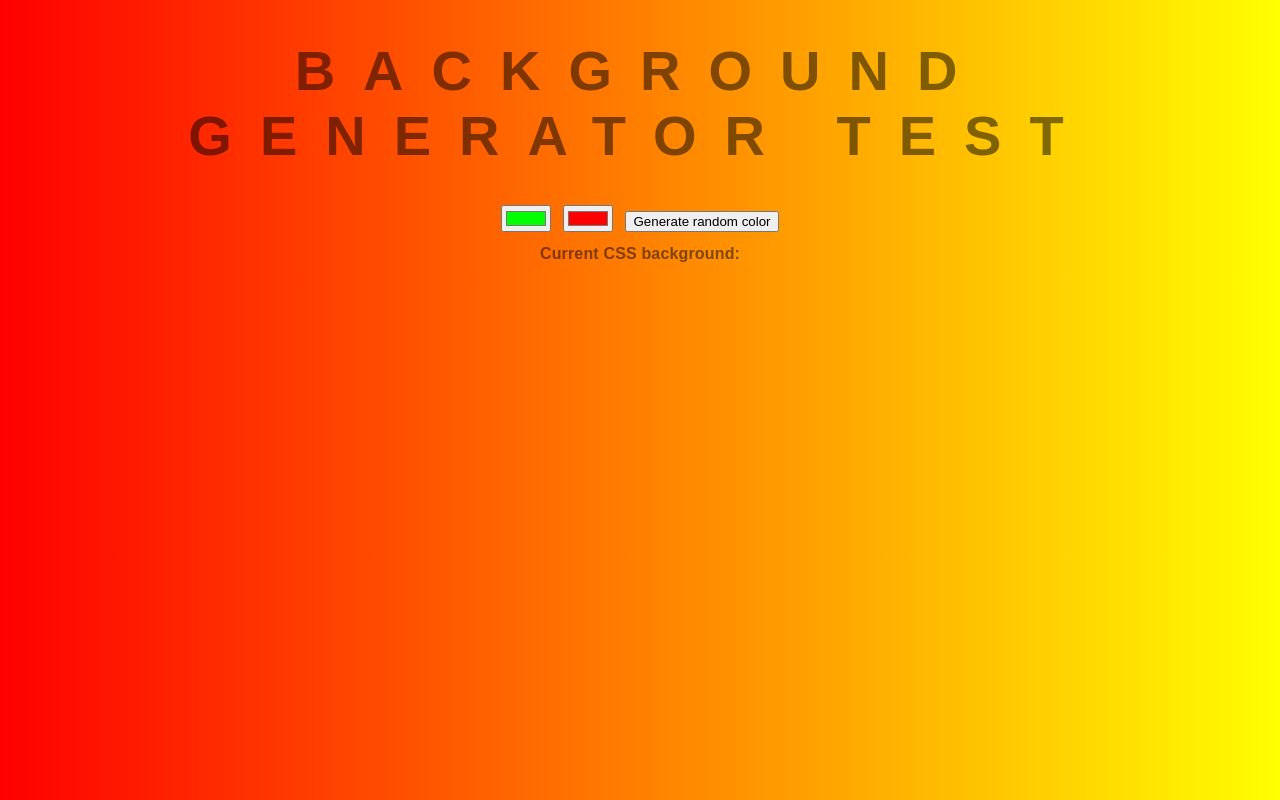
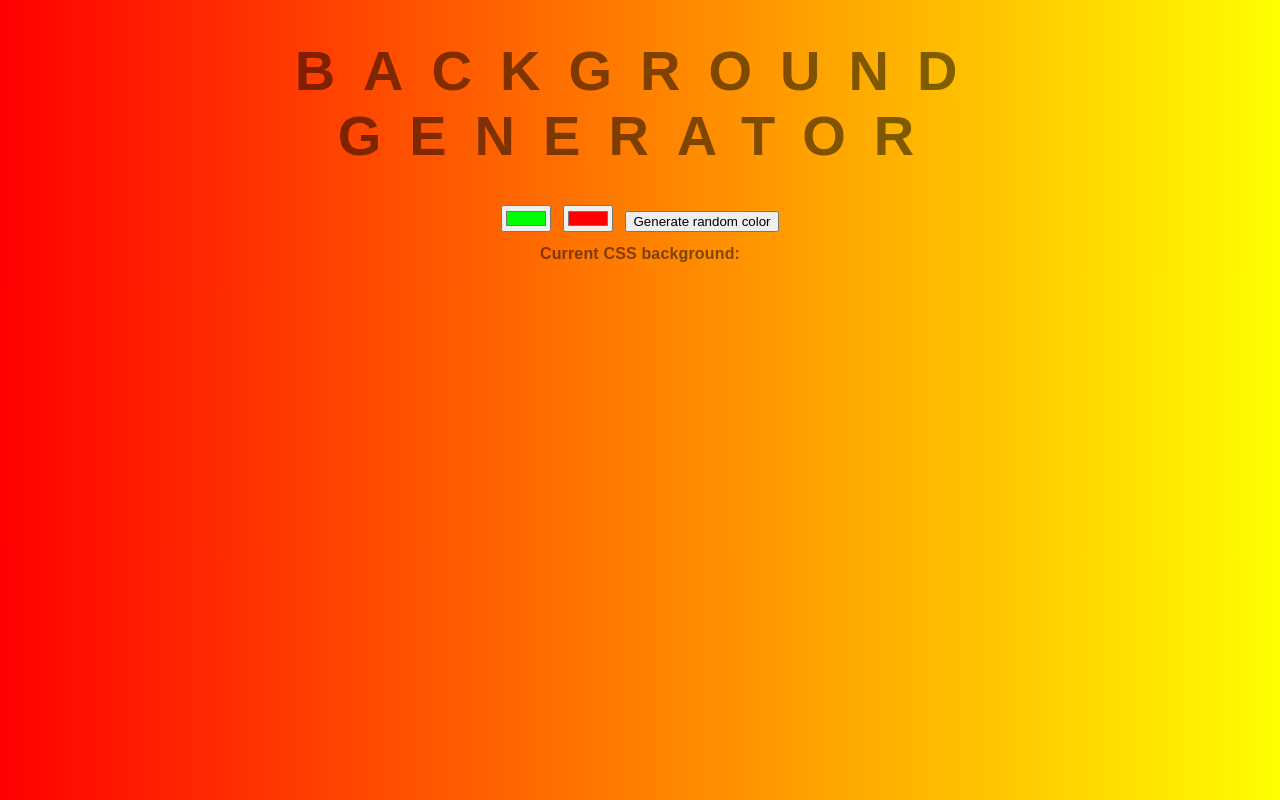
Before and after one commit to carter3838/background-generator, a plain HTML site: page index.html in a window 1280 px wide. Drawn offline with Linux system fonts and the light colour scheme.

Commit message:
removed test

```diff
--- a/index.html
+++ b/index.html
@@ -10,7 +10,7 @@
 </head>
 
 <body id="body">
-    <h1>Background generator test</h1>
+    <h1>Background generator</h1>
 
     <input type="color" name="" id="leftColorInput" value="#00ff00">
     <input type="color" name="" id="rightColorInput" value="#ff0000">
```
